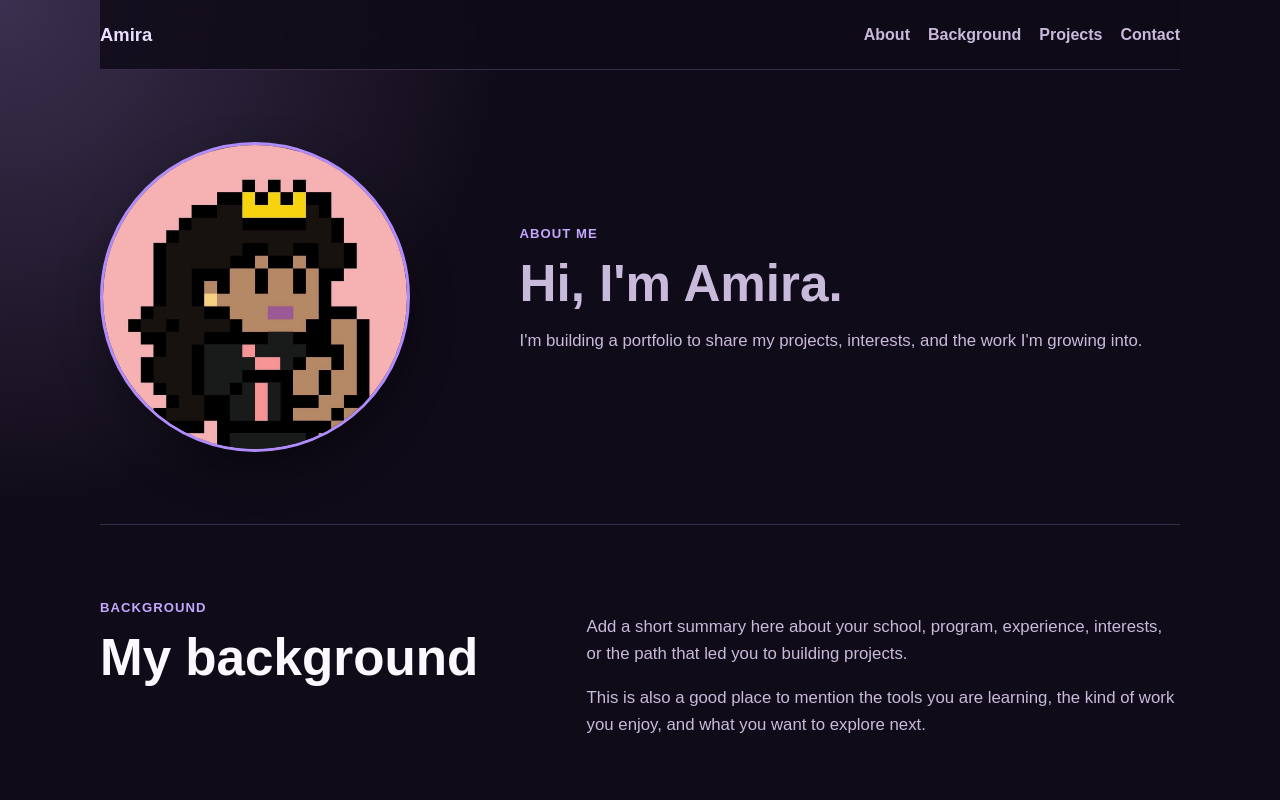
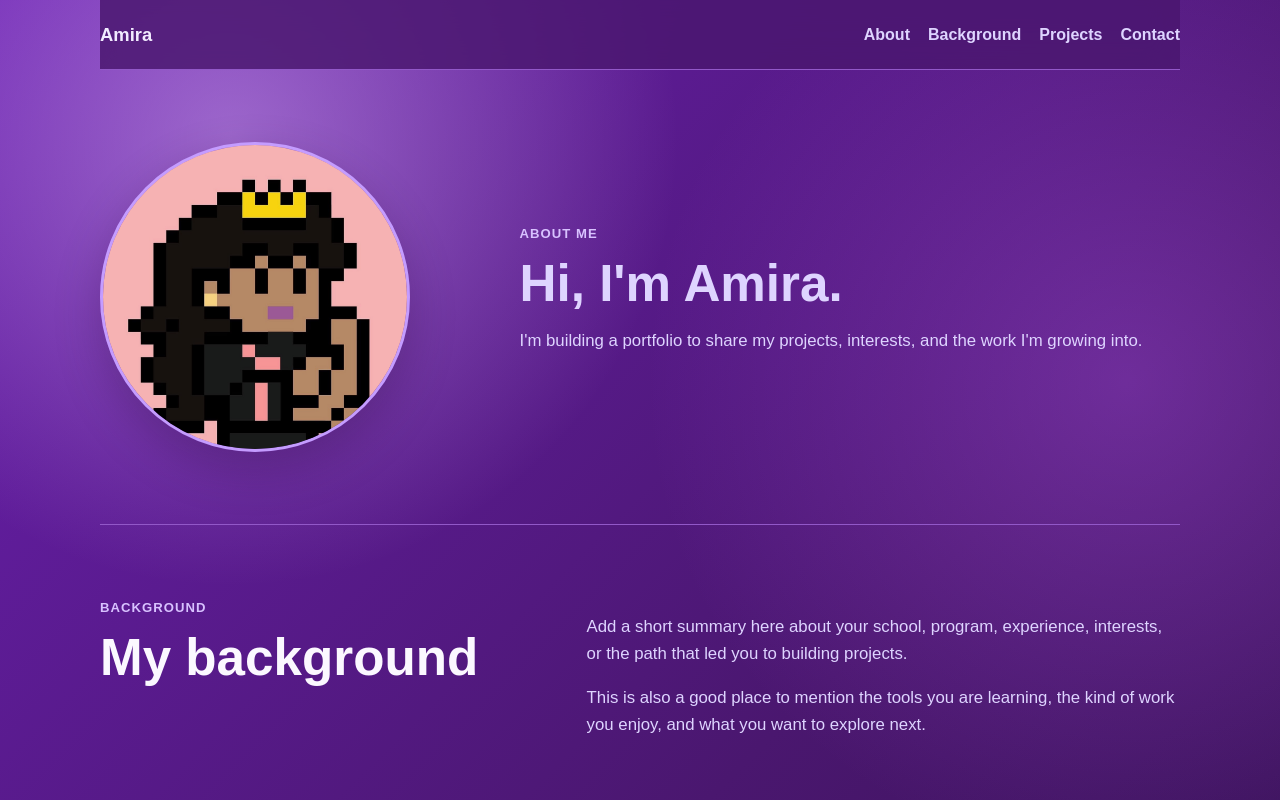
Before and after one commit to am1rawish/Portfolio, a React (Vite) app: page / in a window 1280 px wide. Shown: the top 800 px of the page. Built offline with nearby package versions, Linux system fonts and the light colour scheme.

Commit message:
Save warm purple theme checkpoint

```diff
--- a/styles.css
+++ b/styles.css
@@ -1,16 +1,16 @@
 :root {
   color-scheme: dark;
-  --background: #100b18;
-  --surface: #1a1226;
-  --surface-soft: #251734;
+  --background: #4a176f;
+  --surface: #5a2482;
+  --surface-soft: #6b2c98;
   --ink: #fbf8ff;
-  --muted: #c9badc;
-  --purple: #c5a7ff;
-  --purple-dark: #eadfff;
-  --lavender: #b18cff;
-  --mint: #72e3c2;
-  --line: #3a2a4d;
-  --shadow: 0 18px 45px rgba(0, 0, 0, 0.32);
+  --muted: #ded4ff;
+  --purple: #d8c2ff;
+  --purple-dark: #f2ecff;
+  --lavender: #c49cff;
+  --mint: #8ff4df;
+  --line: #9258c8;
+  --shadow: 0 18px 45px rgba(45, 8, 66, 0.3);
 }
 
 * {
@@ -25,9 +25,10 @@ body {
   margin: 0;
   color: var(--ink);
   background:
-    radial-gradient(circle at top left, rgba(197, 167, 255, 0.24), transparent 32rem),
-    radial-gradient(circle at bottom right, rgba(114, 227, 194, 0.12), transparent 28rem),
-    var(--background);
+    radial-gradient(circle at 18% 8%, rgba(226, 190, 255, 0.46), transparent 28rem),
+    radial-gradient(circle at 88% 22%, rgba(195, 96, 255, 0.3), transparent 30rem),
+    radial-gradient(circle at 58% 100%, rgba(255, 126, 220, 0.12), transparent 28rem),
+    linear-gradient(135deg, #6a1fb0 0%, #4a176f 50%, #2b0f45 100%);
   font-family: Arial, Helvetica, sans-serif;
   line-height: 1.6;
 }
@@ -51,7 +52,7 @@ a {
   width: min(1080px, calc(100% - 32px));
   margin: 0 auto;
   padding: 20px 0;
-  background: rgba(16, 11, 24, 0.86);
+  background: rgba(74, 23, 111, 0.84);
   backdrop-filter: blur(14px);
 }
 
```
